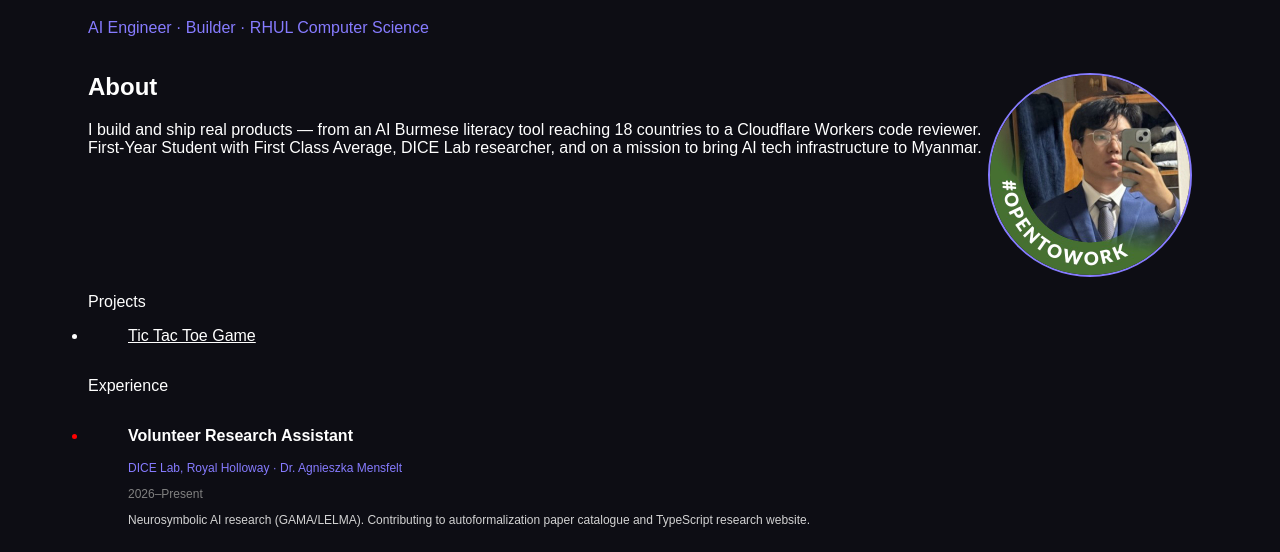
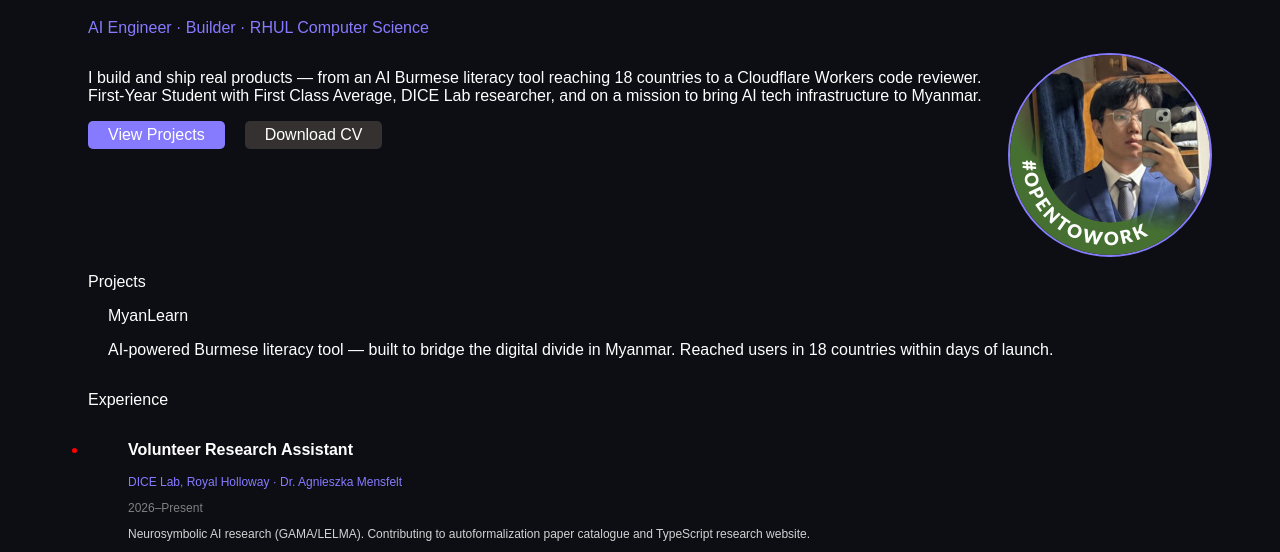
Before and after one commit to HtetMyatAungg/PersonalWebsite, a plain HTML site: page index.html in a window 1280 px wide. Shown: the part 220-772 px from the top of the page. Drawn offline with Linux system fonts and the light colour scheme.

Commit message:
Buttons and change style

```diff
--- a/index.html
+++ b/index.html
@@ -22,17 +22,21 @@
         <p class = "title">AI Engineer · Builder · RHUL Computer Science</p>
     </div>
     <div class = "about">
-        <h2><img class = "profile-pic" src="profile.jpg" alt="Profile Picture">
-        </img> About</h2>
+        <img class = "profile-pic" src="profile.jpg" alt="Profile Picture">
         <p>I build and ship real products — from an AI Burmese literacy tool reaching 18 countries to a Cloudflare Workers code reviewer. First-Year Student with First Class Average, DICE Lab researcher, and on a mission to bring AI tech infrastructure to Myanmar.</p>
+    <div class = "buttons">
+        <button class = "ProjectButton">View Projects</button>
+        <button class = "CVButton">Download CV</button>
     </div>
+    </div>
+
 
     <div class = "projects">
         <p>Projects</p>
-        <ul>
-            <li><a href="TicTacToe/index.html">Tic Tac Toe Game</a></li>
-            <!-- Add more projects here -->
-        </ul>
+        <div class = "project-card">
+            <p>MyanLearn</p>
+            <p>AI-powered Burmese literacy tool — built to bridge the digital divide in Myanmar. Reached users in 18 countries within days of launch.</p>
+        </div>
     </div>
     <div class = "experience">
         <p>Experience</p>
--- a/main.css
+++ b/main.css
@@ -8,7 +8,6 @@
 
 div.intro{
     padding-top: 60px;
-    display:inline-block;
     margin: 0;
 }
 
@@ -21,6 +20,42 @@ div.intro{
     margin-left: 20px;
     margin-bottom: 0;
 }
+
+.buttons{
+    display: flex;
+    flex-direction: row;
+    justify-content: flex-start;
+    gap: 20px;
+    margin-top: 20px;
+    color: white;
+    margin-top: 0;
+}
+
+.ProjectButton{
+    background-color: #867bff;
+    border: none;
+    color: white;
+    padding: 5px 20px;
+    text-align: center;
+    text-decoration: none;
+    display: inline-block;
+    font-size: 16px;
+    border-radius: 5px;
+    cursor: pointer;
+}
+.CVButton{
+    background-color: rgb(53, 49, 49);
+    border: none;
+    color: white;
+    padding: 5px 20px;
+    text-align: center;
+    text-decoration: none;
+    display: inline-block;
+    font-size: 16px;
+    border-radius: 5px;
+    cursor: pointer;
+}
+
 
 img {
     width: 200px;
```
